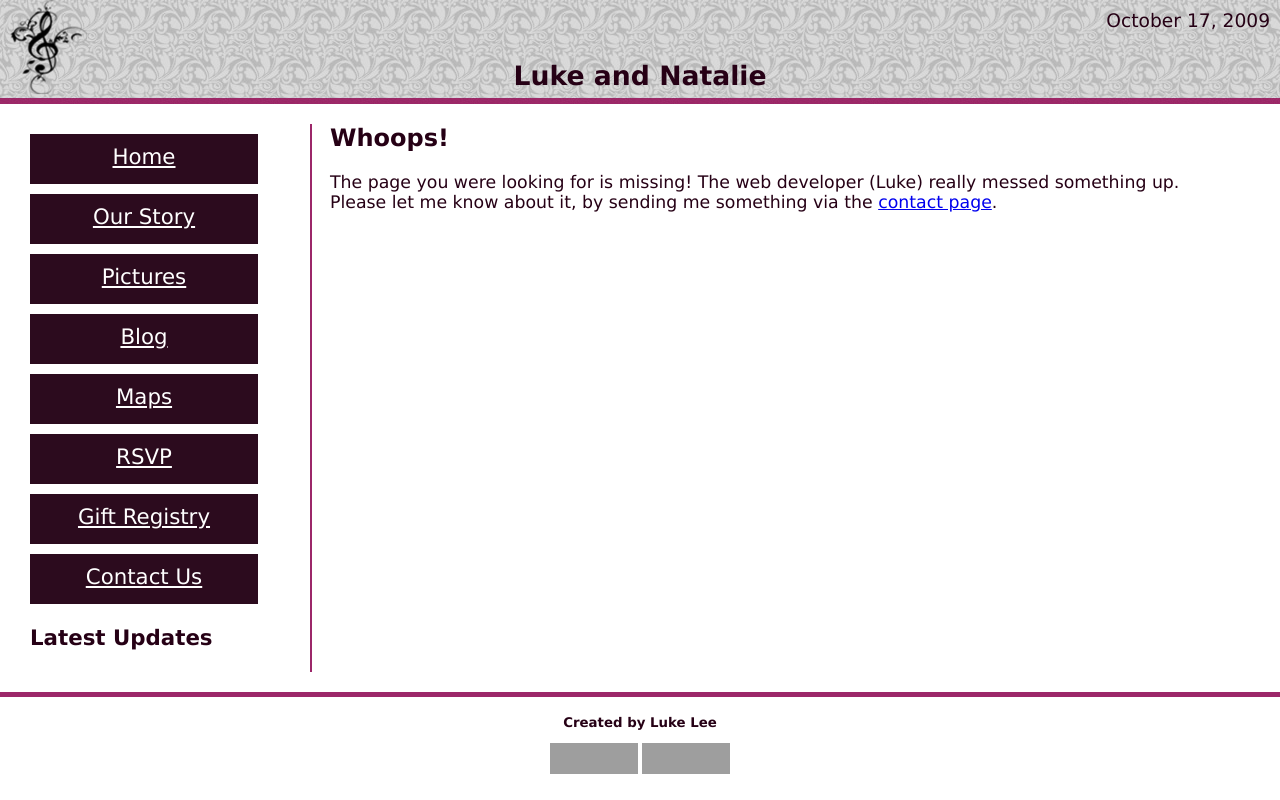
After one commit to durden/wedding, a Django app: template templates/404.html in a window 1280 px wide. The commit adds this page. Run offline with Django 3.2, Linux system fonts and the light colour scheme; the template is opened without the code that fills it, so the values that code supplies are empty; grey boxes are pictures that could not be loaded.

Commit message:
Changing /about to /story. - Added better protection for missing page from database - Added 404 template

```diff
--- /dev/null
+++ b/templates/404.html
@@ -0,0 +1,12 @@
+{% extends "base.html" %}
+
+{% block title %} Page Missing {% endblock %}
+
+{% block header %} Whoops! {% endblock %}
+{% block content %}
+<p>
+   The page you were looking for is missing! The web developer (Luke) really
+   messed something up. Please let me know about it, by sending me something via
+   the <a href="/contact">contact page</a>.
+</p>
+{% endblock %}
--- a/templates/base.html
+++ b/templates/base.html
@@ -20,8 +20,8 @@
                     <li class="{% ifequal active "home" %}active{% else %}inactive{% endifequal %}">
                         <a href="/">Home</a>
                     </li>
-                    <li class="{% ifequal active "about" %}active{% else %}inactive{% endifequal %}">
-                        <a href="/about">About</a>
+                    <li class="{% ifequal active "story" %}active{% else %}inactive{% endifequal %}">
+                        <a href="/story">Our Story</a>
                     </li>
                     <li class="{% ifequal active "pics" %}active{% else %}inactive{% endifequal %}">
                         <a href="/pictures">Pictures</a>
--- a/urls.py
+++ b/urls.py
@@ -26,7 +26,7 @@ urlpatterns = patterns('django.views.generic.date_based',
 	(r'^$', home),
 	(r'^blog/$', blog),
 	(r'^blog/(?P<page>\d+)/$', blog),
-	(r'^about/$', about),
+	(r'^story/$', story),
 	(r'^rsvp/$', rsvp),
 	(r'^contact/$', contact),
 	(r'^maps/$', maps),
```
Also changed, not shown: views.py (+4 -4 lines).
